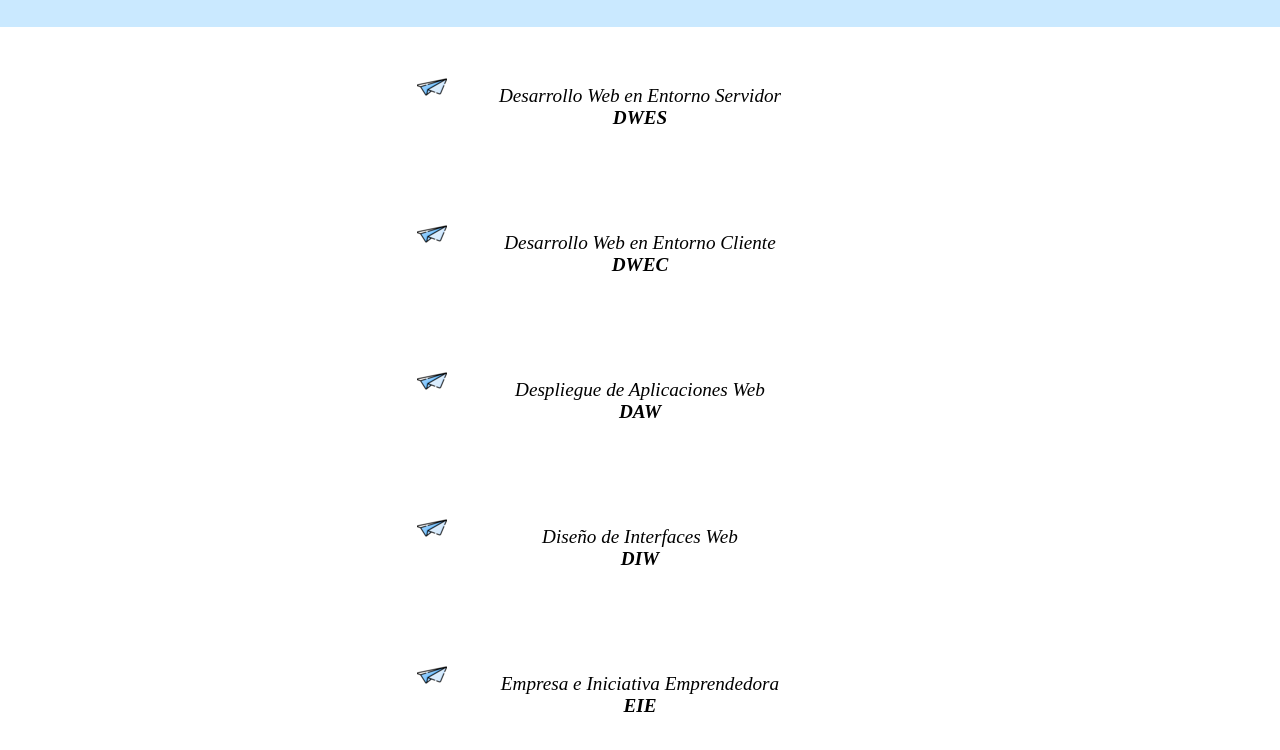
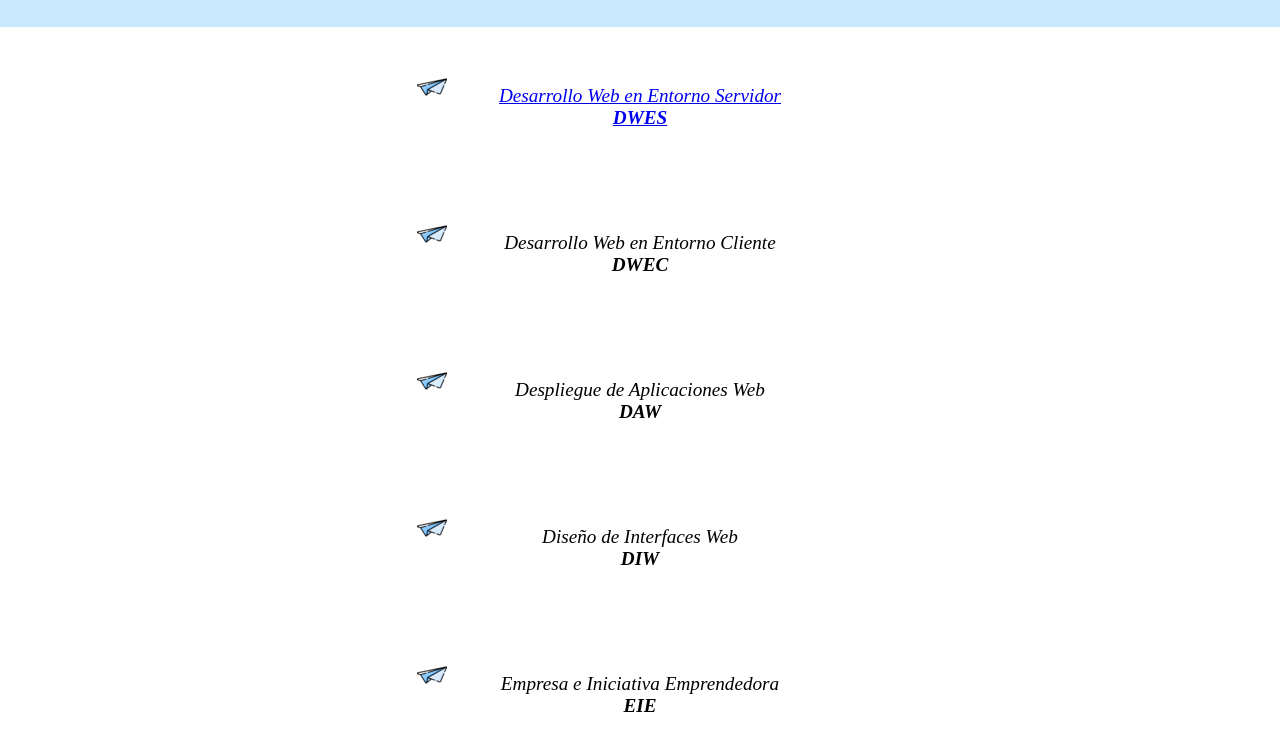
Before and after one commit to victorgargor/202ProyectoDAW, a plain HTML site: page index.html in a window 1280 px wide. Shown: the part 70-820 px from the top of the page. Drawn offline with Linux system fonts and the light colour scheme.

Commit message:
Actualización 23/09/2024 index práctica 1

```diff
--- a/index.html
+++ b/index.html
@@ -13,7 +13,7 @@
     <main>
         <section>
             <ul>
-                <li>Desarrollo Web en Entorno Servidor<br><b>DWES</b></li>
+                <li><a href="indexProyectoDWES.html">Desarrollo Web en Entorno Servidor<br><b>DWES</b></a></li>
                 <li>Desarrollo Web en Entorno Cliente<br><b>DWEC</b></li>
                 <li>Despliegue de Aplicaciones Web<br><b>DAW</b></li>
                 <li>Diseño de Interfaces Web<br><b>DIW</b></li>
```
